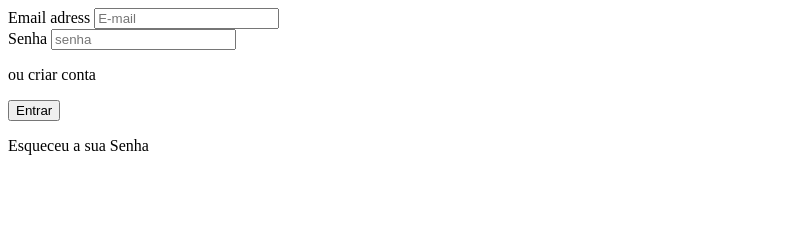
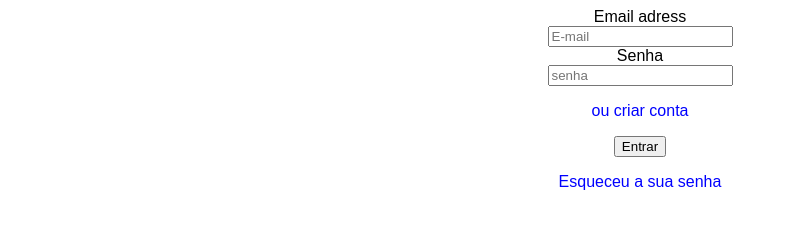
Before and after one commit to wakmaia/salon, a plain HTML site: page HTMLPage1.html in a window 1280 px wide. Shown: the whole page, without its empty margins (0-788 px from the left). Drawn offline with Linux system fonts and the light colour scheme.

Commit message:
Alinhar o formulario e adicionar cores

```diff
--- a/HTMLPage1.html
+++ b/HTMLPage1.html
@@ -4,16 +4,19 @@
 <head>
     <meta charset="utf-8" />
     <title> W Maia Texturização </title>
+    <link rel="stylesheet" href="css/style.css">
+
 </head>
-<body>
-    <form>
-        <label for"name">Email adress</label>
+<body align="center" >
+    <form >
+
+        <label for"name">Email adress</label></br>
         <input type="email" id="name" name="name" placeholder="E-mail"></br>
-        <label for"name">Senha</label>
+        <label for"name">Senha</label></br>
         <input type="password" id="name" name="name" placeholder="senha"></br>
         <p>ou criar conta</p>
-        <input type="submit" value="Entrar">
-        <p>Esqueceu a sua Senha</p>
+        <input type="submit" value="Entrar" style="background-color:black, text-color:white" >
+        <p id="color">Esqueceu a sua senha</p>
 
     </form>
 </body>
--- /dev/null
+++ b/css/style.css
@@ -0,0 +1,10 @@
+body
+{
+}
+form{
+	/*display: inline-block;*/
+	font-family: sans-serif;
+}
+p{
+	color: blue;
+}
```
